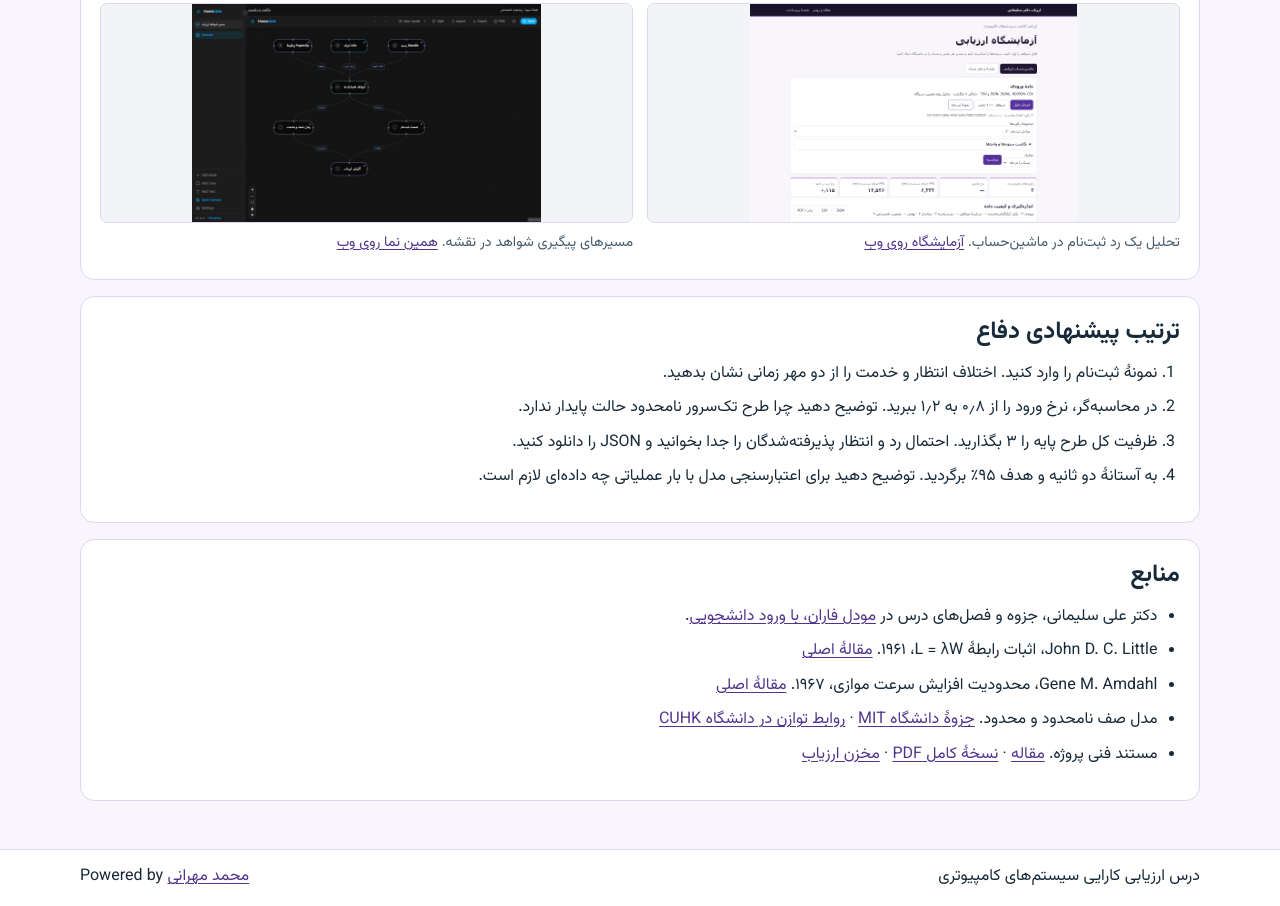
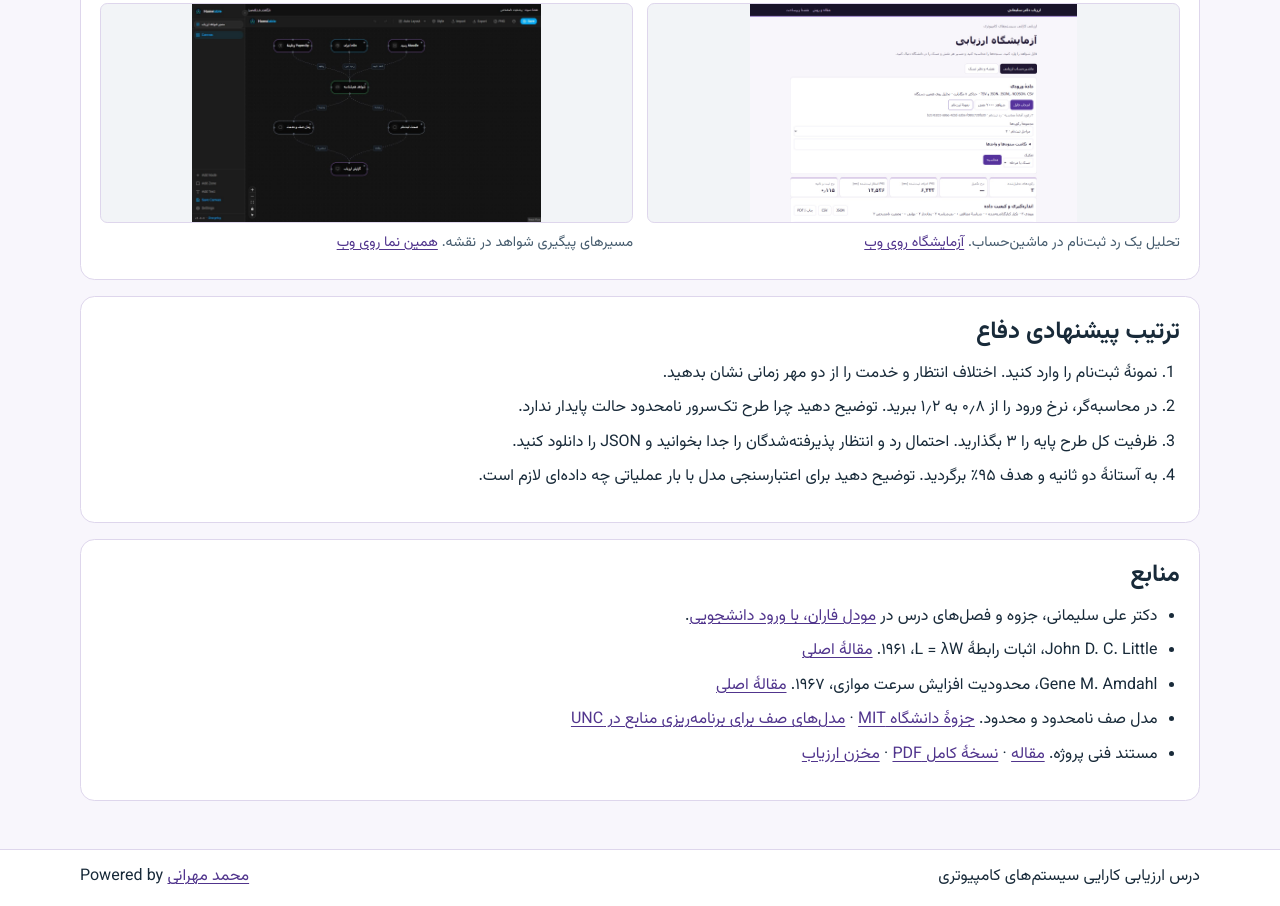
Before and after one commit to maddixmhn/dr-soleimani-evaluator, a website: page docs/presentation.html in a window 1280 px wide. Shown: the part 2965-3871 px from the top of the page. Drawn offline with Linux system fonts and the light colour scheme.

Commit message:
Use accessible primary references in course presentation

```diff
--- a/docs/presentation.html
+++ b/docs/presentation.html
@@ -83,7 +83,7 @@ node copy-web.mjs</code></pre>
   </section>
   <section id="sources" class="block">
     <h2>منابع</h2>
-    <ul><li>دکتر علی سلیمانی، جزوه و فصل‌های درس در <a href="https://lms.faranlms.com/course/view.php?id=8782">مودل فاران، با ورود دانشجویی</a>.</li><li>John D. C. Little، اثبات رابطهٔ <bdi>L = λW</bdi>، ۱۹۶۱. <a href="https://doi.org/10.1287/opre.9.3.383">مقالهٔ اصلی</a></li><li>Gene M. Amdahl، محدودیت افزایش سرعت موازی، ۱۹۶۷. <a href="https://www.cs.cmu.edu/~18742/papers/Amdahl1967.pdf">مقالهٔ اصلی</a></li><li>مدل صف نامحدود و محدود. <a href="https://web.mit.edu/1.041/www/lectures/L8-queuing-models-2026sp.pdf">جزوهٔ دانشگاه MIT</a> · <a href="https://www.math.cuhk.edu.hk/course_builder/2425/math4240/tuto12.pdf">روابط توازن در دانشگاه CUHK</a></li><li>مستند فنی پروژه. <a href="/docs/article.html">مقاله</a> · <a href="/docs/evaluation-article.pdf">نسخهٔ کامل PDF</a> · <a href="https://github.com/maddixmhn/dr-soleimani-evaluator">مخزن ارزیاب</a></li></ul>
+    <ul><li>دکتر علی سلیمانی، جزوه و فصل‌های درس در <a href="https://lms.faranlms.com/course/view.php?id=8782">مودل فاران، با ورود دانشجویی</a>.</li><li>John D. C. Little، اثبات رابطهٔ <bdi>L = λW</bdi>، ۱۹۶۱. <a href="https://fisherp.scripts.mit.edu/wordpress/wp-content/uploads/2015/11/ContentServer.pdf">مقالهٔ اصلی</a></li><li>Gene M. Amdahl، محدودیت افزایش سرعت موازی، ۱۹۶۷. <a href="https://users.cs.duke.edu/~lkw34/papers/amdahl-afips1967.pdf">مقالهٔ اصلی</a></li><li>مدل صف نامحدود و محدود. <a href="https://web.mit.edu/1.041/www/lectures/L8-queuing-models-2026sp.pdf">جزوهٔ دانشگاه MIT</a> · <a href="https://vkulkarn.web.unc.edu/wp-content/uploads/sites/17199/2018/07/HealthCareModels.pdf">مدل‌های صف برای برنامه‌ریزی منابع در UNC</a></li><li>مستند فنی پروژه. <a href="/docs/article.html">مقاله</a> · <a href="/docs/evaluation-article.pdf">نسخهٔ کامل PDF</a> · <a href="https://github.com/maddixmhn/dr-soleimani-evaluator">مخزن ارزیاب</a></li></ul>
   </section>
 </main>
 <footer><div class="wrap"><span>درس ارزیابی کارایی سیستم‌های کامپیوتری</span><span class="publisher-credit" dir="ltr"><bdi lang="en">Powered by</bdi> <a href="https://github.com/maddixmhn" rel="me"><bdi dir="rtl">محمد مهرانی</bdi></a></span></div></footer>
```
Also changed, not shown: 1 other file.
